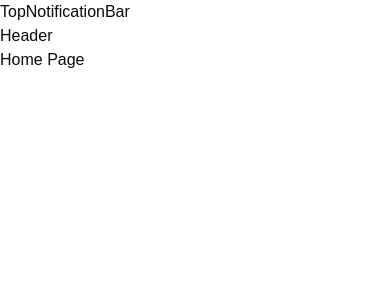
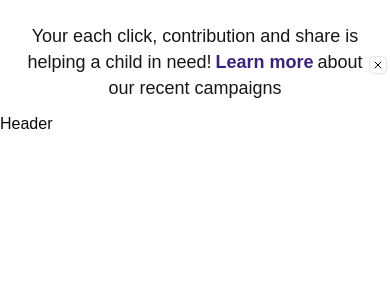
Before and after one commit to lakshyaCreates/swasarjan, a Next.js app: page / in a window 390 px wide. Shown: the top 300 px of the page. Built offline with nearby package versions, Linux system fonts and the light colour scheme; a web font is replaced by a local one.

Commit message:
Build: TopNotificationBar

```diff
--- /dev/null
+++ b/src/app/(routes)/(marketing)/(home)/_components/top-notification-bar.tsx
@@ -0,0 +1,59 @@
+"use client";
+
+import { XIcon } from "lucide-react";
+import { useEffect, useState } from "react";
+
+import { usePathname } from "next/navigation";
+
+import { cn } from "@/lib/utils";
+
+import {
+    SectionLink,
+    SectionText,
+    Wrapper,
+} from "@/components/section-builders";
+import { Button } from "@/components/ui/button";
+
+export const TopNotificationBar = () => {
+    const pathname = usePathname();
+
+    const [isVisible, setIsVisible] = useState(true);
+
+    useEffect(() => {
+        allowedPages.map((page) => {
+            if (pathname !== page) return null;
+        });
+    }, [pathname]);
+
+    return (
+        <Wrapper>
+            <div
+                className={cn(
+                    "group relative pb-3 pt-6 text-center",
+                    isVisible
+                        ? "flex items-center justify-center space-x-12"
+                        : "hidden",
+                )}
+            >
+                <SectionText className="mx-4 space-x-1">
+                    <span>
+                        Your each click, contribution and share is helping a
+                        child in need!
+                    </span>
+                    <SectionLink href="/events">Learn more</SectionLink>
+                    <span>about our recent campaigns</span>
+                </SectionText>
+                <Button
+                    size={"icon"}
+                    variant={"outline"}
+                    onClick={() => setIsVisible(!isVisible)}
+                    className="absolute right-0 top-1/2 h-3 w-3 p-2 transition-opacity duration-100 ease-in group-hover:opacity-100 md:opacity-0 lg:right-12"
+                >
+                    <XIcon className="!size-3" />
+                </Button>
+            </div>
+        </Wrapper>
+    );
+};
+
+const allowedPages = ["/"];
--- /dev/null
+++ b/src/app/(routes)/(marketing)/(home)/page.tsx
@@ -0,0 +1,5 @@
+import { TopNotificationBar } from "./_components/top-notification-bar";
+
+export default function HomePage() {
+    return <div></div>;
+}
--- a/src/app/(routes)/(marketing)/layout.tsx
+++ b/src/app/(routes)/(marketing)/layout.tsx
@@ -1,5 +1,6 @@
 import { Header } from "@/components/header";
-import { TopNotificationBar } from "@/components/top-notification-bar";
+
+import { TopNotificationBar } from "./(home)/_components/top-notification-bar";
 
 export default function MarketingLayout({
     children,
@@ -7,10 +8,10 @@ export default function MarketingLayout({
     children: React.ReactNode;
 }) {
     return (
-        <div>
+        <>
             <TopNotificationBar />
             <Header />
             <main>{children}</main>
-        </div>
+        </>
     );
 }
--- a/src/app/(routes)/(marketing)/page.tsx
+++ /dev/null
@@ -1,3 +0,0 @@
-export default function HomePage() {
-    return <div className="">Home Page</div>;
-}
--- a/src/components/section-builders.tsx
+++ b/src/components/section-builders.tsx
@@ -1,3 +1,5 @@
+import Link from "next/link";
+
 import { cn } from "@/lib/utils";
 
 interface Props {
@@ -22,3 +24,31 @@ export const Wrapper = ({
         </section>
     );
 };
+
+export const SectionText = ({ className, children }: Props) => {
+    return (
+        <p
+            className={cn(
+                "text-lg font-medium leading-6 text-accent-foreground",
+                className,
+            )}
+        >
+            {children}
+        </p>
+    );
+};
+
+export const SectionLink = ({
+    href = "/",
+    className,
+    children,
+}: Props & { href: string }) => {
+    return (
+        <Link
+            href={href}
+            className="text-brand-violet-500 text-lg font-bold hover:underline"
+        >
+            {children}
+        </Link>
+    );
+};
--- a/src/components/top-notification-bar.tsx
+++ /dev/null
@@ -1,3 +0,0 @@
-export const TopNotificationBar = () => {
-    return <div>TopNotificationBar</div>;
-};
```
